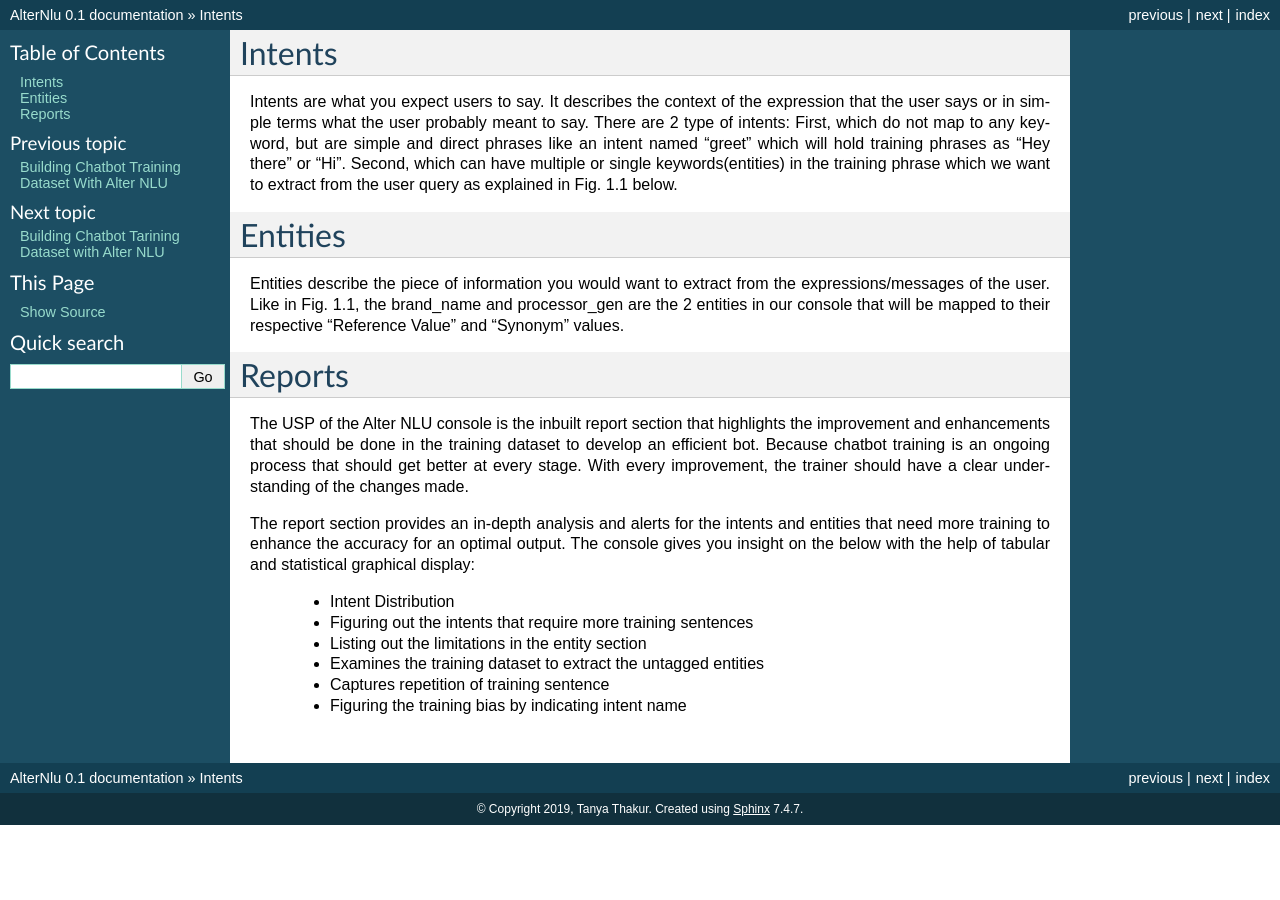
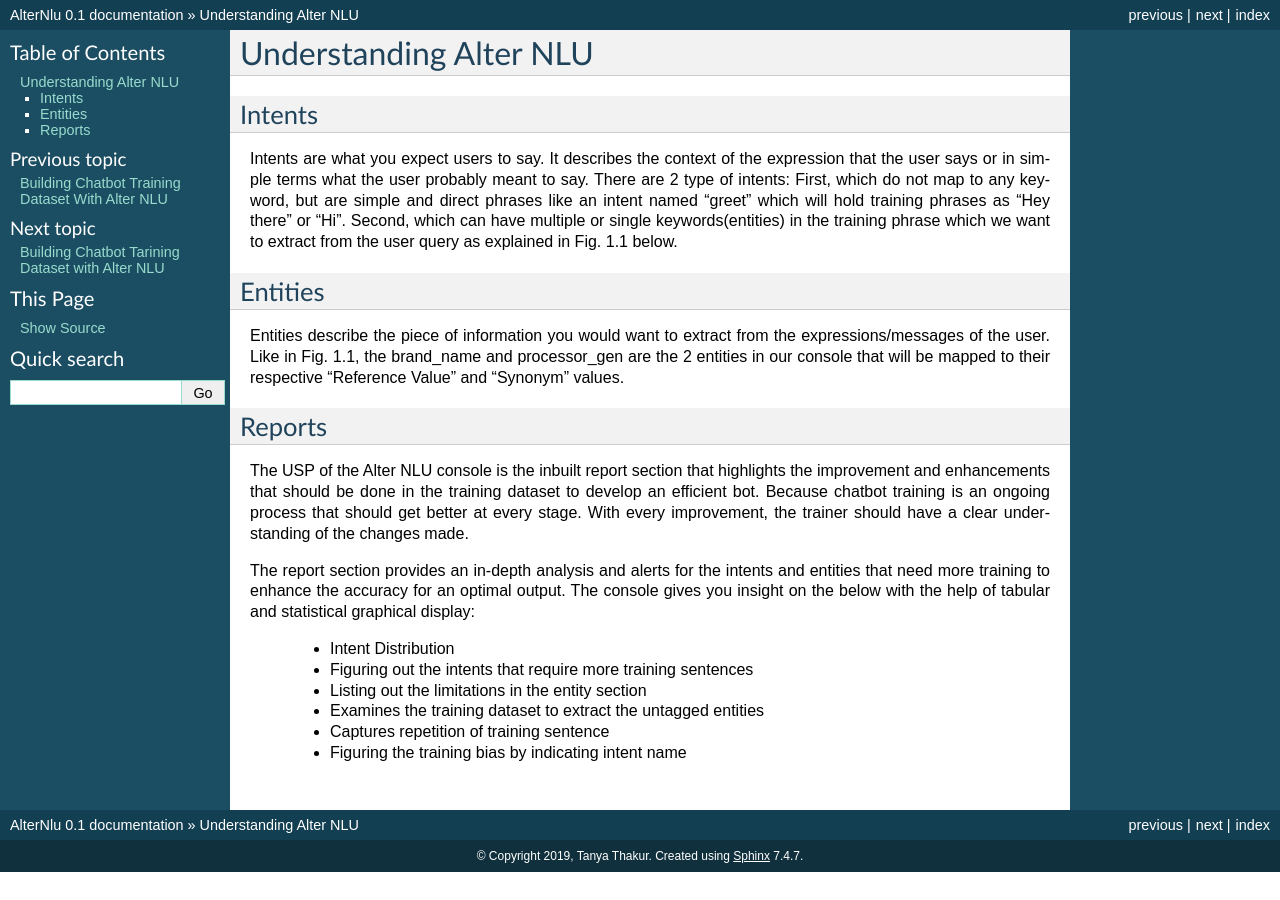
Before and after one commit to thakurtanya/kontikilabsDevelopers, a Sphinx documentation site: the page built from doc/source/Understanding-AlterNlu.rst, in a window 1280 px wide. Built offline with Sphinx 7.4.7, drawn with Linux system fonts in a browser that asks for light colours.

Commit message:
Added structuring to doc

```diff
--- a/doc/source/Understanding-AlterNlu.rst
+++ b/doc/source/Understanding-AlterNlu.rst
@@ -1,3 +1,7 @@
+#######################
+Understanding Alter NLU
+#######################
+
 =======
 Intents
 =======
```
